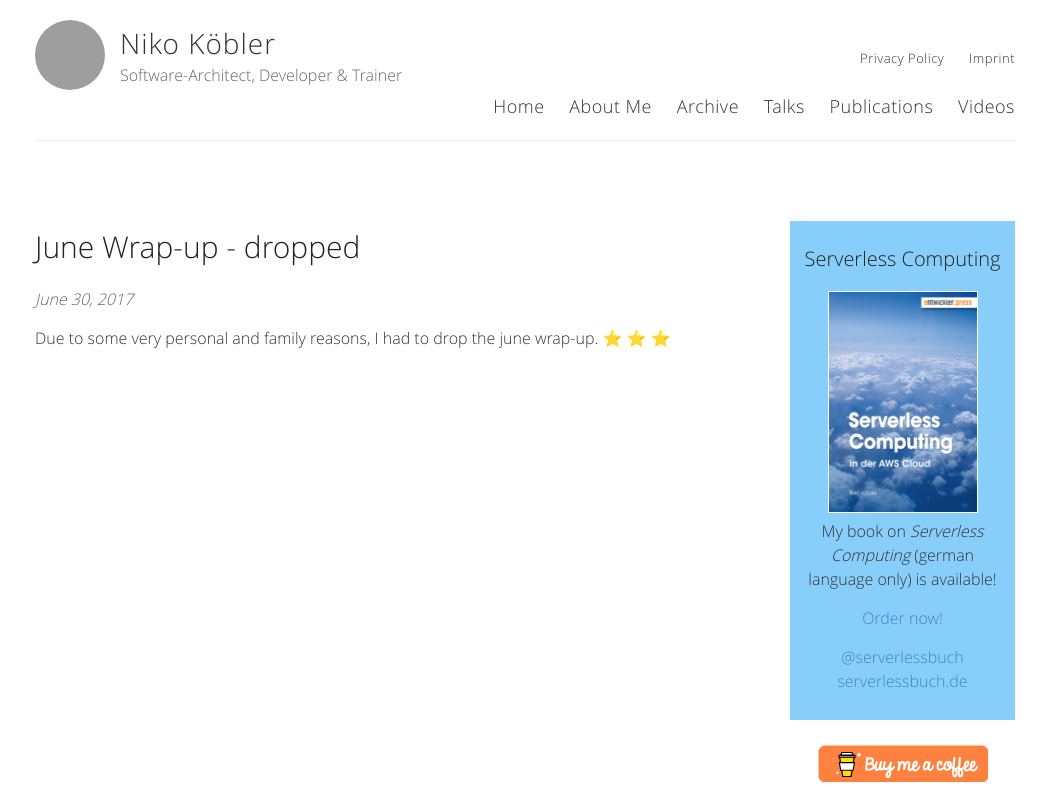
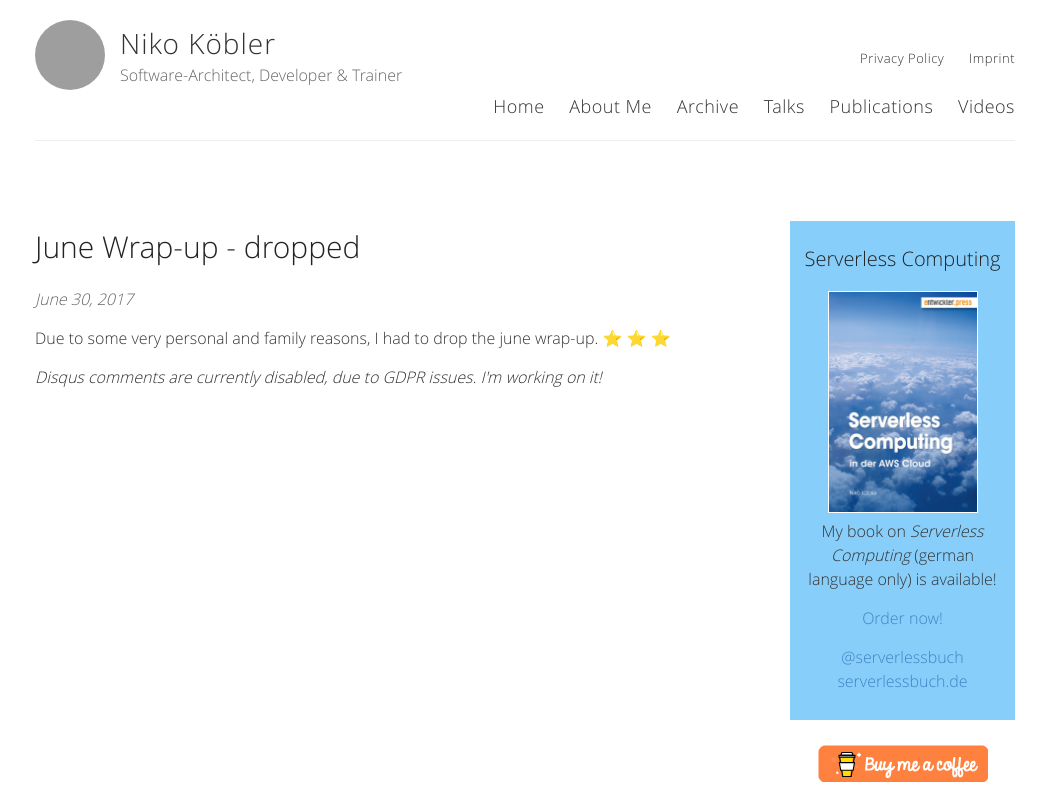
Before and after one commit to dasniko/dasniko.github.io, a Jekyll site: the page built from _posts/2017-06-30-june-wrapup-dropped.md, in a window 1280 px wide and 900 px high, cut to the strip 0-804 px from the top of the window. Shown: the whole strip, without its empty margins (115-1161 px from the left). Built offline with Jekyll 4.4.1, drawn with Linux system fonts in a browser that asks for light colours; emoji names are drawn with the system emoji font; comment, search, counter and statistics services are not loaded; grey boxes are pictures that could not be loaded.

Commit message:
deactivate disqus due to gdpr

```diff
--- a/_includes/disqus.html
+++ b/_includes/disqus.html
@@ -1,17 +1,14 @@
 {% if site.disqus %}
 <div class="comments">
+	<em>Disqus comments are currently disabled, due to GDPR issues. I'm working on it!</em>
 	<div id="disqus_thread"></div>
 	<script type="text/javascript">
-
-	    var disqus_shortname = '{{ site.disqus }}';
-
-	    (function() {
-	        var dsq = document.createElement('script'); dsq.type = 'text/javascript'; dsq.async = true;
-	        dsq.src = '//' + disqus_shortname + '.disqus.com/embed.js';
-	        (document.getElementsByTagName('head')[0] || document.getElementsByTagName('body')[0]).appendChild(dsq);
-	    })();
-
+	    // var disqus_shortname = '{{ site.disqus }}';
+	    // (function() {
+	    //    var dsq = document.createElement('script'); dsq.type = 'text/javascript'; dsq.async = true;
+	    //    dsq.src = '//' + disqus_shortname + '.disqus.com/embed.js';
+	    //    (document.getElementsByTagName('head')[0] || document.getElementsByTagName('body')[0]).appendChild(dsq);
+	    //})();
 	</script>
-	<noscript>Please enable JavaScript to view the <a href="http://disqus.com/?ref_noscript">comments powered by Disqus.</a></noscript>
 </div>
 {% endif %}
```
